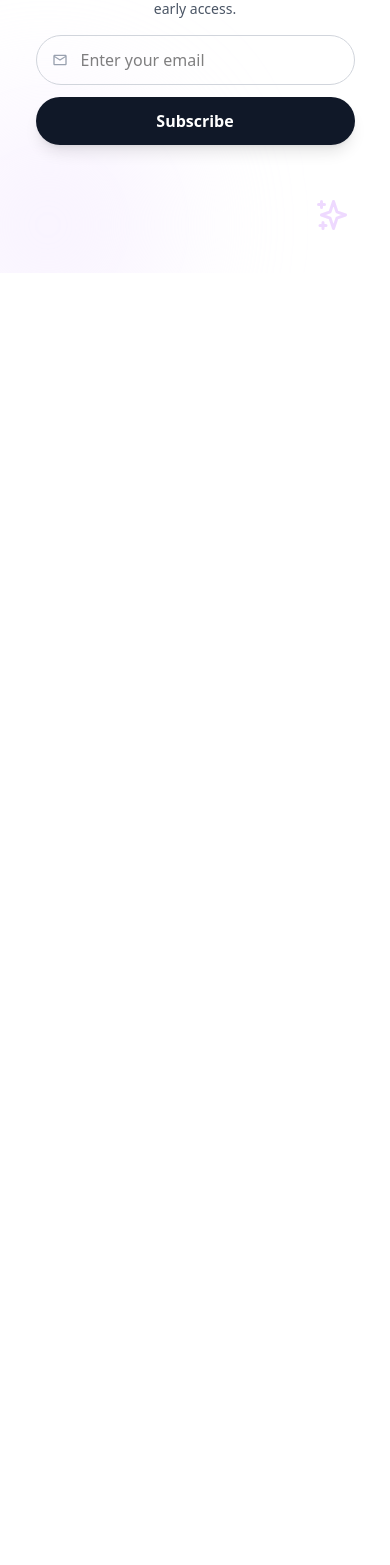
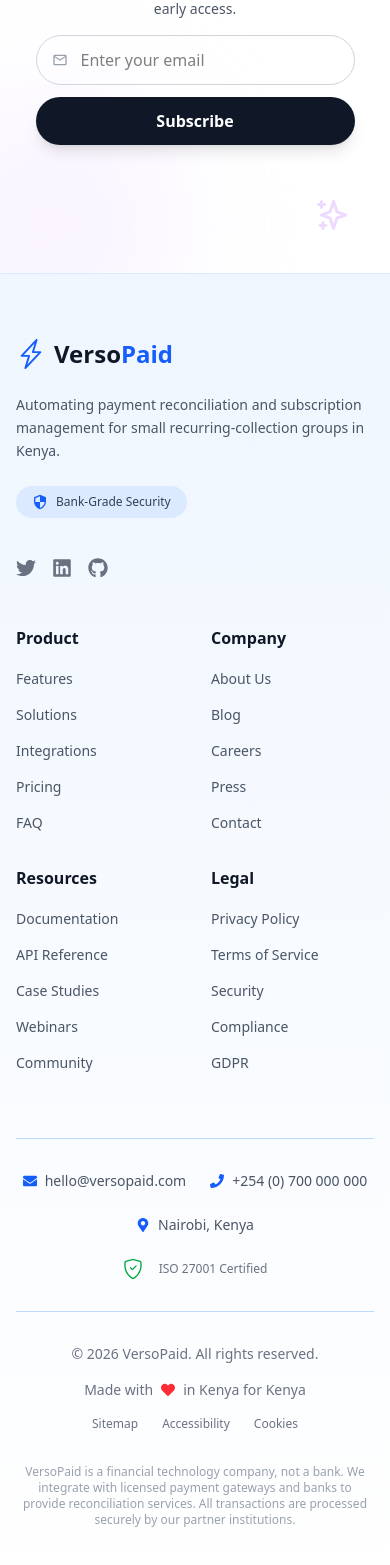
Before and after one commit to MuthonduG/versopay, a React (Vite) app: page / in a window 390 px wide. Shown: the part 8286-9851 px from the top of the page. Before the commit the page ends 8559 px from the top, so only its background shows below. Built offline with nearby package versions, Linux system fonts and the light colour scheme.

Commit message:
updates: added footer component

```diff
--- /dev/null
+++ b/src/components/layout/footer/FooterComponent.tsx
@@ -0,0 +1,235 @@
+import {
+  FaTwitter,
+  FaLinkedin,
+  FaGithub,
+  FaEnvelope,
+  FaPhone,
+  FaMapMarkerAlt,
+  FaHeart
+} from 'react-icons/fa';
+import { BsShieldCheck, BsLightningCharge } from 'react-icons/bs';
+import { MdOutlineSecurity } from 'react-icons/md';
+
+const FooterComponent = () => {
+  const currentYear = new Date().getFullYear();
+
+  const footerLinks = {
+    product: [
+      { name: "Features", href: "#features" },
+      { name: "Solutions", href: "#solutions" },
+      { name: "Integrations", href: "#integrations" },
+      { name: "Pricing", href: "#pricing" },
+      { name: "FAQ", href: "#faq" }
+    ],
+    company: [
+      { name: "About Us", href: "#about" },
+      { name: "Blog", href: "#blog" },
+      { name: "Careers", href: "#careers" },
+      { name: "Press", href: "#press" },
+      { name: "Contact", href: "#contact" }
+    ],
+    resources: [
+      { name: "Documentation", href: "#docs" },
+      { name: "API Reference", href: "#api" },
+      { name: "Case Studies", href: "#case-studies" },
+      { name: "Webinars", href: "#webinars" },
+      { name: "Community", href: "#community" }
+    ],
+    legal: [
+      { name: "Privacy Policy", href: "#privacy" },
+      { name: "Terms of Service", href: "#terms" },
+      { name: "Security", href: "#security" },
+      { name: "Compliance", href: "#compliance" },
+      { name: "GDPR", href: "#gdpr" }
+    ]
+  };
+
+  const socialLinks = [
+    { icon: <FaTwitter />, href: "#", name: "Twitter" },
+    { icon: <FaLinkedin />, href: "#", name: "LinkedIn" },
+    { icon: <FaGithub />, href: "#", name: "GitHub" },
+  ];
+
+  const contactInfo = [
+    { icon: <FaEnvelope />, text: "hello@versopaid.com", href: "mailto:hello@versopaid.com" },
+    { icon: <FaPhone />, text: "+254 (0) 700 000 000", href: "tel:+254700000000" },
+    { icon: <FaMapMarkerAlt />, text: "Nairobi, Kenya", href: "#" }
+  ];
+
+  return (
+    <footer className="w-full bg-linear-to-b from-blue-50 to-white border-t border-blue-100">
+
+      {/* Main footer content */}
+      <div className="max-w-7xl mx-auto px-4 sm:px-6 lg:px-8 py-16">
+
+        {/* Top section with logo and description */}
+        <div className="grid grid-cols-1 lg:grid-cols-4 gap-12 mb-16">
+
+          {/* Brand column */}
+          <div className="lg:col-span-1 space-y-6">
+            <div className="flex items-center gap-2">
+              <BsLightningCharge className="text-blue-600 text-3xl" />
+              <span className="text-2xl font-bold text-gray-900">
+                Verso<span className="text-blue-600">Paid</span>
+              </span>
+            </div>
+
+            <p className="text-sm leading-relaxed text-gray-600">
+              Automating payment reconciliation and subscription management for
+              small recurring-collection groups in Kenya.
+            </p>
+
+            {/* Security badge */}
+            <div className="flex items-center gap-2 bg-blue-100 rounded-full px-4 py-2 w-fit">
+              <MdOutlineSecurity className="text-blue-600" />
+              <span className="text-xs text-gray-700 font-medium">Bank-Grade Security</span>
+            </div>
+
+            {/* Social links */}
+            <div className="flex items-center gap-4 pt-4">
+              {socialLinks.map((social) => (
+                <a
+                  key={social.name}
+                  href={social.href}
+                  className="text-gray-500 hover:text-blue-600 transition-colors duration-300 text-xl"
+                  aria-label={social.name}
+                >
+                  {social.icon}
+                </a>
+              ))}
+            </div>
+          </div>
+
+          {/* Links columns */}
+          <div className="lg:col-span-3 grid grid-cols-2 md:grid-cols-4 gap-8">
+            {/* Product */}
+            <div>
+              <h3 className="text-gray-900 font-semibold mb-4">Product</h3>
+              <ul className="space-y-3">
+                {footerLinks.product.map((link) => (
+                  <li key={link.name}>
+                    <a
+                      href={link.href}
+                      className="text-sm text-gray-600 hover:text-blue-600 transition-colors duration-300"
+                    >
+                      {link.name}
+                    </a>
+                  </li>
+                ))}
+              </ul>
+            </div>
+
+            {/* Company */}
+            <div>
+              <h3 className="text-gray-900 font-semibold mb-4">Company</h3>
+              <ul className="space-y-3">
+                {footerLinks.company.map((link) => (
+                  <li key={link.name}>
+                    <a
+                      href={link.href}
+                      className="text-sm text-gray-600 hover:text-blue-600 transition-colors duration-300"
+                    >
+                      {link.name}
+                    </a>
+                  </li>
+                ))}
+              </ul>
+            </div>
+
+            {/* Resources */}
+            <div>
+              <h3 className="text-gray-900 font-semibold mb-4">Resources</h3>
+              <ul className="space-y-3">
+                {footerLinks.resources.map((link) => (
+                  <li key={link.name}>
+                    <a
+                      href={link.href}
+                      className="text-sm text-gray-600 hover:text-blue-600 transition-colors duration-300"
+                    >
+                      {link.name}
+                    </a>
+                  </li>
+                ))}
+              </ul>
+            </div>
+
+            {/* Legal */}
+            <div>
+              <h3 className="text-gray-900 font-semibold mb-4">Legal</h3>
+              <ul className="space-y-3">
+                {footerLinks.legal.map((link) => (
+                  <li key={link.name}>
+                    <a
+                      href={link.href}
+                      className="text-sm text-gray-600 hover:text-blue-600 transition-colors duration-300"
+                    >
+                      {link.name}
+                    </a>
+                  </li>
+                ))}
+              </ul>
+            </div>
+          </div>
+        </div>
+
+        {/* Contact information row */}
+        <div className="border-t border-blue-200 py-8">
+          <div className="flex flex-col md:flex-row justify-between items-center gap-6">
+            <div className="flex flex-wrap justify-center gap-6">
+              {contactInfo.map((item, index) => (
+                <a
+                  key={index}
+                  href={item.href}
+                  className="flex items-center gap-2 text-sm text-gray-600 hover:text-blue-600 transition-colors duration-300"
+                >
+                  <span className="text-blue-600">{item.icon}</span>
+                  {item.text}
+                </a>
+              ))}
+            </div>
+
+            {/* Trust badges */}
+            <div className="flex items-center gap-4">
+              <BsShieldCheck className="text-green-600 text-xl" />
+              <span className="text-xs text-gray-500">ISO 27001 Certified</span>
+            </div>
+          </div>
+        </div>
+
+        {/* Bottom bar */}
+        <div className="border-t border-blue-200 pt-8">
+          <div className="flex flex-col md:flex-row justify-between items-center gap-4">
+
+            {/* Copyright */}
+            <div className="text-sm text-gray-500">
+              © {currentYear} VersoPaid. All rights reserved.
+            </div>
+
+            {/* Made with love */}
+            <div className="flex items-center gap-1 text-sm text-gray-500">
+              Made with <FaHeart className="text-red-500 mx-1" /> in Kenya for Kenya
+            </div>
+
+            {/* Additional links */}
+            <div className="flex gap-6 text-xs text-gray-500">
+              <a href="#" className="hover:text-blue-600 transition-colors">Sitemap</a>
+              <a href="#" className="hover:text-blue-600 transition-colors">Accessibility</a>
+              <a href="#" className="hover:text-blue-600 transition-colors">Cookies</a>
+            </div>
+          </div>
+        </div>
+
+        {/* Disclaimer */}
+        <div className="mt-8 text-center">
+          <p className="text-xs text-gray-400">
+            VersoPaid is a financial technology company, not a bank. We integrate with licensed
+            payment gateways and banks to provide reconciliation services. All transactions are
+            processed securely by our partner institutions.
+          </p>
+        </div>
+      </div>
+    </footer>
+  );
+};
+
+export default FooterComponent;
--- a/src/pages/home/HomePage.tsx
+++ b/src/pages/home/HomePage.tsx
@@ -6,7 +6,7 @@ import HeaderComponent from './header/HeaderComponent'
 import SecurityTransactionsComponent from './security/SecurityTransactionsComponent'
 import TargetOrganisation from './target_org/TargetOrganisation'
 import WhyUsComponent from './whyus/WhyUsComponent'
-
+import FooterComponent from '../../components/layout/footer/FooterComponent'
 
 const HomePage = () => {
   return (
@@ -19,6 +19,7 @@ const HomePage = () => {
       <TargetOrganisation/>
       <SecurityTransactionsComponent/>
       <BannerComponent/>
+      <FooterComponent/>
 
     </section>
   )
```
